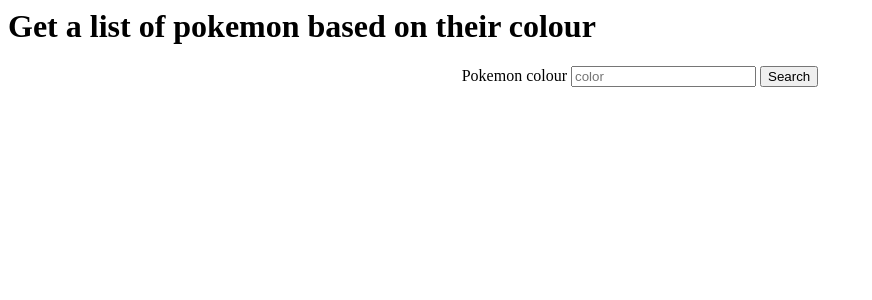
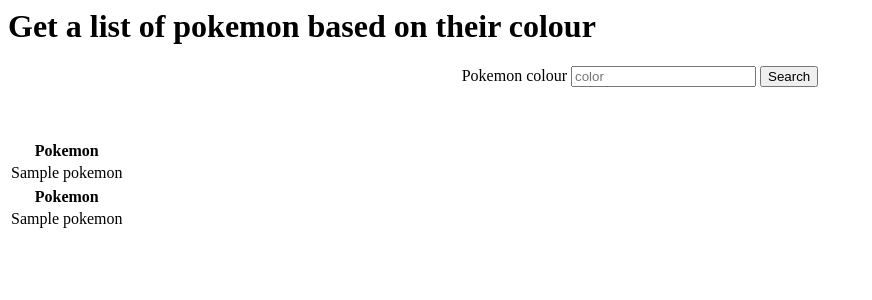
Before and after one commit to Blair-Young/100DaysOfWeb, a Flask app: template 017-020-flask_apis/program/templates/pokemon.html in a window 1280 px wide. Shown: the top 300 px of the page, without its empty margins (0-872 px from the left). Run offline with Flask 2, Linux system fonts and the light colour scheme; the template is opened without the code that fills it: most values are stand-ins (such as "Sample title", 1, 10 or a date in 2020).

Commit message:
Day 16- push data from routes to html in the form of a table

```diff
--- a/017-020-flask_apis/program/templates/pokemon.html
+++ b/017-020-flask_apis/program/templates/pokemon.html
@@ -7,4 +7,43 @@
 	<button type="submit" class="mui-btn mui-btn-raised" value="submit">Search</button>
 	</form>
 </div>
+<br>
+<br>
+
+<div>
+        {% if pokemon %}
+	    <table class="mui-table mui-table--bordered">
+	        <thead>
+		    <tr>
+		        <th>Pokemon</th>
+		    </tr>
+			</thead>
+	        <tbody>
+		    {% for i in pokemon %}
+		        <tr>
+			    <td>{{ i }}</td>
+			</tr>
+		    {% endfor %}
+		</tbody>
+	    </table>
+		{% endif %}
+    </div>
+<div>
+	{% if pokemon %}
+	<table class="mui-table mui-table--bordered">
+		<thead>
+		<tr>
+			<th>Pokemon</th>
+		</tr>
+		</thead>
+		<tbody>
+		{% for i in pokemon %}
+			<tr>
+				<td>{{ i }}</td>
+			</tr>
+		{% endfor %}
+		</tbody>
+	</table>
+	{% endif %}
+</div>
 {% endblock %}
```
